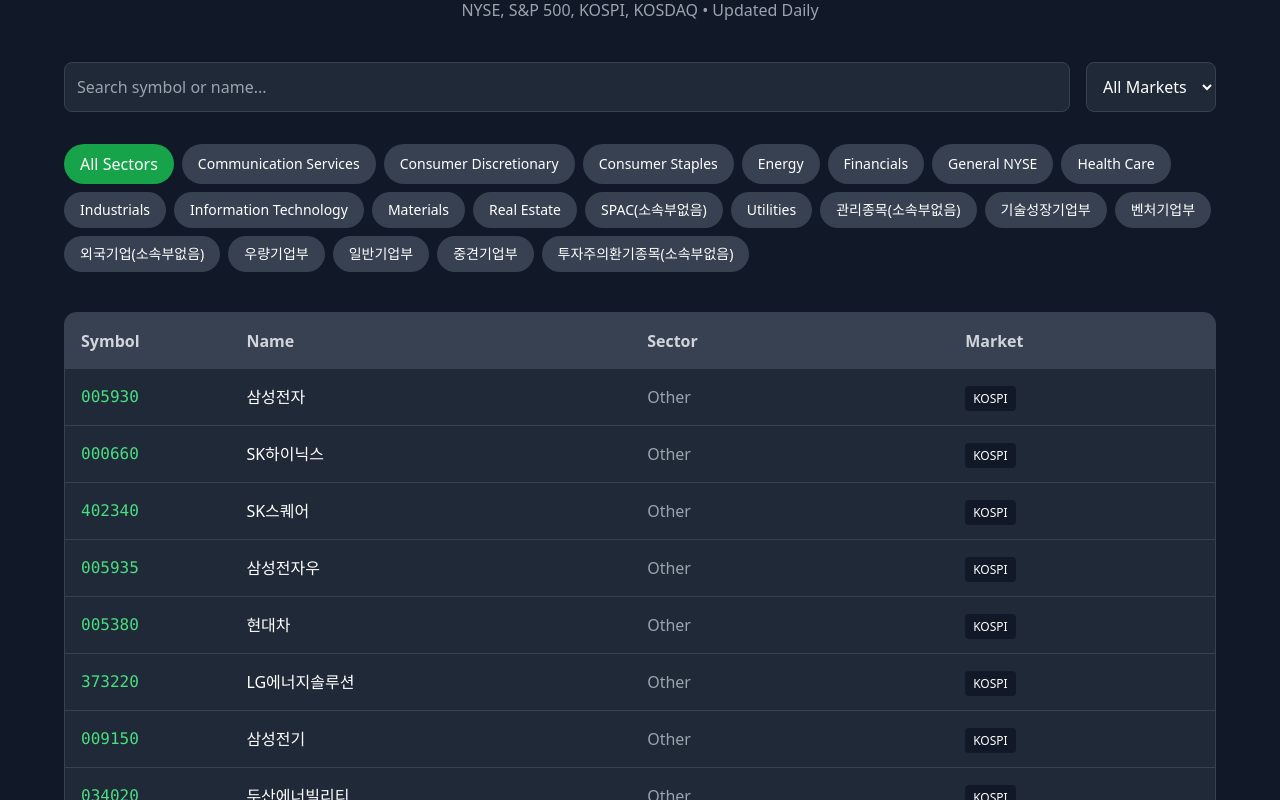
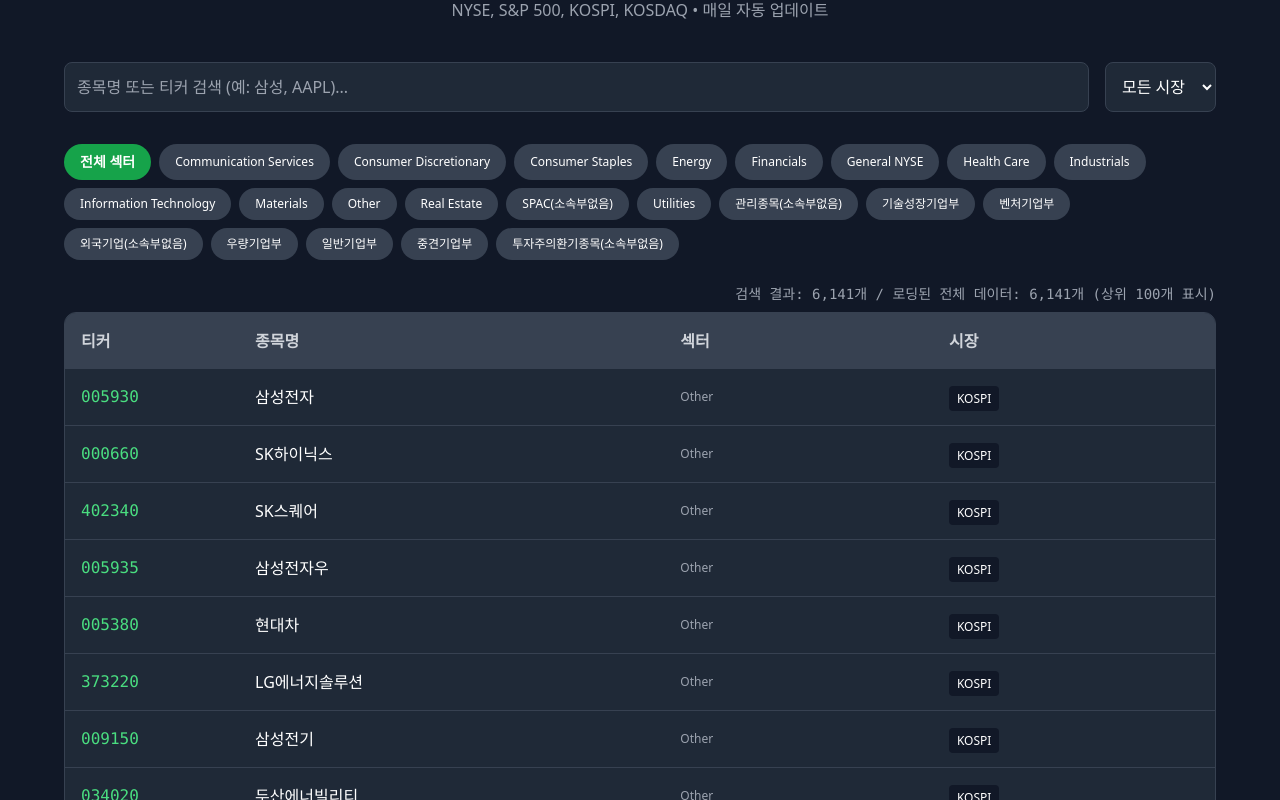
Before and after one commit to dbfjscv-beep/my-stock-app, a plain HTML site: page index.html in a window 1280 px wide. Shown: the part 74-874 px from the top of the page. Drawn offline with nearby package versions, Linux system fonts and the light colour scheme.

Commit message:
Update index.html

```diff
--- a/index.html
+++ b/index.html
@@ -1,24 +1,24 @@
 <!DOCTYPE html>
-<html lang="en">
+<html lang="ko">
 <head>
     <meta charset="UTF-8">
     <meta name="viewport" content="width=device-width, initial-scale=1.0">
-    <title>Global Stock Sector Dashboard</title>
+    <title>글로벌 주식 섹터 대시보드</title>
     <script src="https://cdn.tailwindcss.com"></script>
 </head>
-<body class="bg-gray-900 text-white p-6">
+<body class="bg-gray-900 text-white p-6 font-sans">
     <div class="max-w-6xl mx-auto">
         <header class="mb-10 text-center">
-            <h1 class="text-4xl font-bold text-green-400 mb-2">Market Sector Explorer</h1>
-            <p class="text-gray-400">NYSE, S&P 500, KOSPI, KOSDAQ • Updated Daily</p>
+            <h1 class="text-4xl font-bold text-green-400 mb-2">글로벌 섹터별 주식 탐색기</h1>
+            <p class="text-gray-400">NYSE, S&P 500, KOSPI, KOSDAQ • 매일 자동 업데이트</p>
         </header>
 
-        <!-- Market & Search Controls -->
+        <!-- 검색 및 필터 -->
         <div class="flex flex-col md:flex-row gap-4 mb-8">
-            <input type="text" id="searchInput" placeholder="Search symbol or name..."
-                class="bg-gray-800 border border-gray-700 p-3 rounded-lg flex-grow focus:outline-none focus:ring-2 focus:ring-green-500">
-            <select id="marketFilter" class="bg-gray-800 border border-gray-700 p-3 rounded-lg">
-                <option value="ALL">All Markets</option>
+            <input type="text" id="searchInput" placeholder="종목명 또는 티커 검색 (예: 삼성, AAPL)..."
+                class="bg-gray-800 border border-gray-700 p-3 rounded-lg flex-grow focus:outline-none focus:ring-2 focus:ring-green-500 text-white">
+            <select id="marketFilter" class="bg-gray-800 border border-gray-700 p-3 rounded-lg text-white">
+                <option value="ALL">모든 시장</option>
                 <option value="KOSPI">KOSPI</option>
                 <option value="KOSDAQ">KOSDAQ</option>
                 <option value="S&P500">S&P 500</option>
@@ -26,26 +26,26 @@
             </select>
         </div>
 
-        <!-- Sector Buttons -->
-        <div id="sectorContainer" class="flex flex-wrap gap-2 mb-10">
-            <button onclick="filterBySector('ALL')" class="bg-green-600 px-4 py-2 rounded-full hover:bg-green-500 transition">All Sectors</button>
-            <!-- Sectors will be generated here -->
+        <!-- 섹터 버튼 -->
+        <div id="sectorContainer" class="flex flex-wrap gap-2 mb-6">
+            <button onclick="filterBySector('ALL')" class="bg-green-600 px-4 py-2 rounded-full hover:bg-green-500 transition text-sm font-bold">전체 섹터</button>
         </div>
 
-        <!-- Stock Table -->
+        <!-- 데이터 카운터 -->
+        <p id="countDisplay" class="text-gray-400 text-sm mb-2 text-right font-mono">데이터를 로드하는 중...</p>
+
+        <!-- 주식 테이블 -->
         <div class="bg-gray-800 rounded-xl overflow-hidden border border-gray-700">
             <table class="w-full text-left">
                 <thead class="bg-gray-700 text-gray-300">
                     <tr>
-                        <th class="p-4">Symbol</th>
-                        <th class="p-4">Name</th>
-                        <th class="p-4">Sector</th>
-                        <th class="p-4">Market</th>
+                        <th class="p-4">티커</th>
+                        <th class="p-4">종목명</th>
+                        <th class="p-4">섹터</th>
+                        <th class="p-4">시장</th>
                     </tr>
                 </thead>
-                <tbody id="stockTable" class="divide-y divide-gray-700">
-                    <!-- Stocks will appear here -->
-                </tbody>
+                <tbody id="stockTable" class="divide-y divide-gray-700"></tbody>
             </table>
         </div>
     </div>
@@ -54,22 +54,25 @@
         let allStocks = [];
         let currentSector = 'ALL';
 
-        // Load the data from your JSON file
         async function loadData() {
-            const response = await fetch('stocks.json');
-            allStocks = await response.json();
-
-            generateSectorButtons();
-            renderTable();
+            try {
+                // 뒤에 타임스탬프를 붙여 브라우저가 옛날 데이터를 보여주는 현상을 방지합니다.
+                const response = await fetch('stocks.json?t=' + new Date().getTime());
+                allStocks = await response.json();
+                generateSectorButtons();
+                renderTable();
+            } catch (e) {
+                document.getElementById('countDisplay').innerText = "데이터 로드 오류!";
+            }
         }
 
         function generateSectorButtons() {
             const sectors = [...new Set(allStocks.map(s => s.sector))].sort();
             const container = document.getElementById('sectorContainer');
             sectors.forEach(sector => {
-                if(sector === 'Other' || sector === 'Unknown') return;
+                if(!sector || sector === '기타' || sector === '분류안됨') return;
                 const btn = document.createElement('button');
-                btn.className = "bg-gray-700 px-4 py-2 rounded-full hover:bg-gray-600 transition text-sm";
+                btn.className = "bg-gray-700 px-4 py-2 rounded-full hover:bg-gray-600 transition text-xs";
                 btn.innerText = sector;
                 btn.onclick = () => filterBySector(sector);
                 container.appendChild(btn);
@@ -94,12 +97,16 @@
                 return matchesSector && matchesSearch && matchesMarket;
             });
 
-            // Only show first 100 for performance, more load as you search
-            filtered.slice(0, 100).forEach(s => {
-                const row = `<tr>
+            // 화면 상태를 설명하는 카운터 업데이트
+            const limit = 100;
+            document.getElementById('countDisplay').innerText =
+                `검색 결과: ${filtered.length.toLocaleString()}개 / 로딩된 전체 데이터: ${allStocks.length.toLocaleString()}개 (상위 ${Math.min(filtered.length, limit)}개 표시)`;
+
+            filtered.slice(0, limit).forEach(s => {
+                const row = `<tr class="hover:bg-gray-750 transition">
                     <td class="p-4 font-mono text-green-400">${s.symbol}</td>
                     <td class="p-4 font-medium">${s.name}</td>
-                    <td class="p-4 text-gray-400">${s.sector}</td>
+                    <td class="p-4 text-gray-400 text-xs">${s.sector}</td>
                     <td class="p-4"><span class="bg-gray-900 px-2 py-1 rounded text-xs">${s.market}</span></td>
                 </tr>`;
                 table.innerHTML += row;
```
